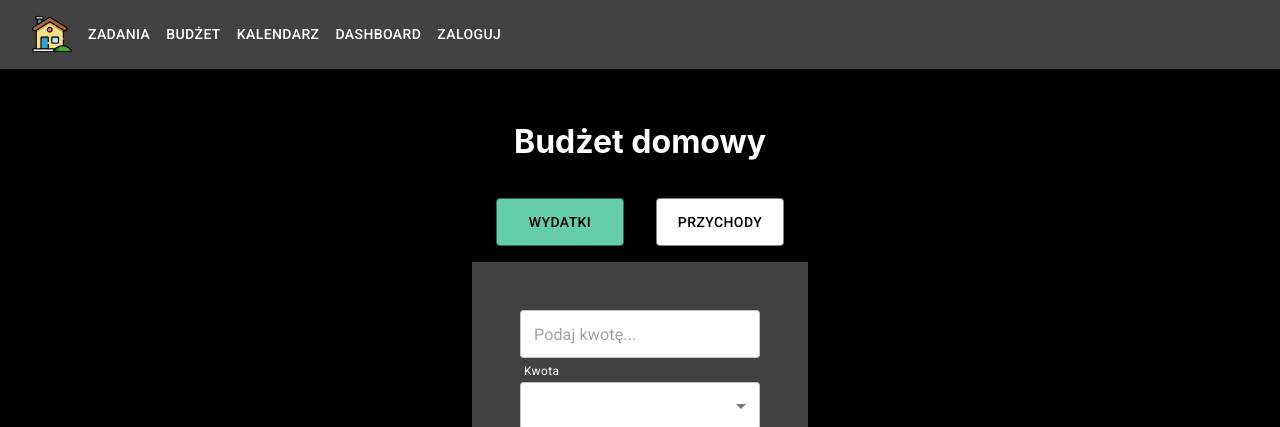
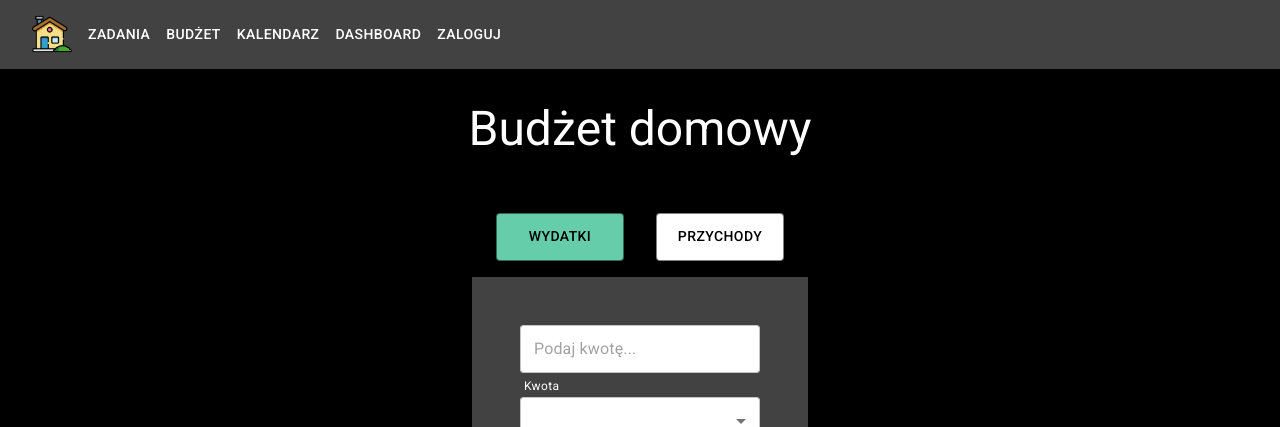
Before and after one commit to infoshareacademy/jfdzr5-pierwsza-linia-frontu, a React (Create React App) app: page /budget in a window 1280 px wide. Shown: the top 427 px of the page. Built offline with nearby package versions, Linux system fonts and the light colour scheme; no server answers; the database is empty.

Commit message:
added typography, firebase, change amount input

```diff
--- a/src/components/Budget/Budget.js
+++ b/src/components/Budget/Budget.js
@@ -11,6 +11,7 @@ import MenuItem from '@mui/material/MenuItem';
 import styled from "styled-components";
 import { firestore } from "../../firebase";
 import { collection, onSnapshot, addDoc, deleteDoc, doc } from "firebase/firestore";
+import { Typography } from "@mui/material";
 
 
 const ListContainer = styled.div`
@@ -92,7 +93,7 @@ export const Budget = () => {
     return (
         <PageWrapper>
 
-            <h1>Budżet domowy</h1>
+            <Typography variant="h3" sx={{ textAlign: "center", marginBottom: "40px" }}>Budżet domowy</Typography>
             <div>
                 <Button
                     type="submit"
--- a/src/components/Budget/BudgetComponents/BudgetFormExpenses.js
+++ b/src/components/Budget/BudgetComponents/BudgetFormExpenses.js
@@ -14,7 +14,9 @@ function BudgetFormExpenses(props) {
     const [amountInput, setAmountInput] = useState('');
     const [categoryInput, setCategoryInput] = useState('');
     const [dateInput, setDateInput] = useState('');
-    const handleAmountChange = (event) => setAmountInput(event.target.value);
+    const handleAmountChange = (event) => {
+        setAmountInput(event.target.value.replace(",", "."));
+    }
     const handleCategoryChange = (event) => setCategoryInput(event.target.value);
     const handleDateChange = (event) => setDateInput(event.target.value);
 
@@ -35,11 +37,10 @@ function BudgetFormExpenses(props) {
             <form className='budget-form' onSubmit={handleSubmit}>
                 <OutlinedInput
                     required
-                    type="number"
+                    inputProps={{ pattern: "[0-9]+(.|,)[0-9]{0,2}", title: "podaj liczbę z maks. 2 cyframi po przecinku " }}
                     placeholder='Podaj kwotę...'
                     value={amountInput}
                     onChange={handleAmountChange}
-                    step="0.01"
                     sx={{
                         width: '100%',
                         height: "3rem",
--- a/src/components/Budget/BudgetComponents/BudgetFormIncomes.js
+++ b/src/components/Budget/BudgetComponents/BudgetFormIncomes.js
@@ -15,7 +15,6 @@ function BudgetFormIncomes(props) {
     const [categoryInput, setCategoryInput] = useState('');
     const [dateInput, setDateInput] = useState('');
     const handleAmountChange = (event) => {
-        console.log(event.target.value)
         setAmountInput(event.target.value.replace(",", "."));
     }
     const handleCategoryChange = (event) => setCategoryInput(event.target.value);
```
